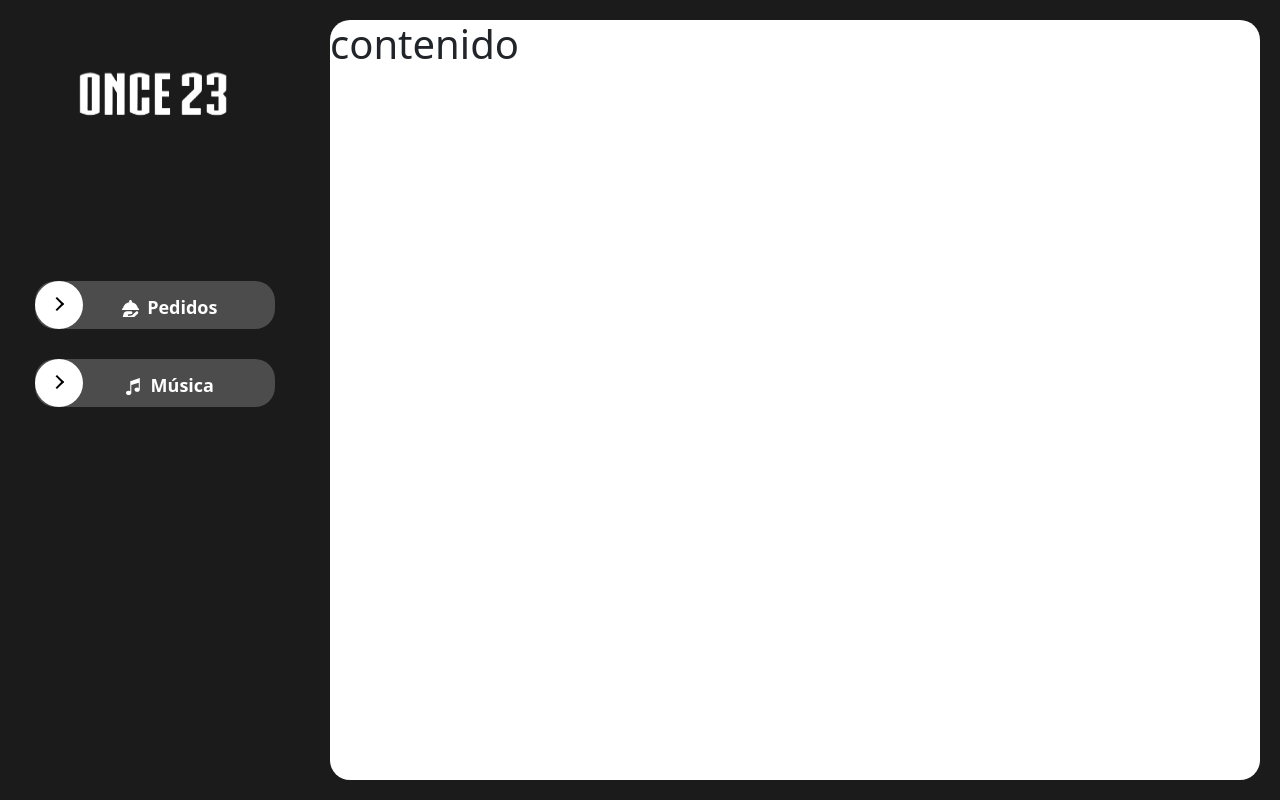
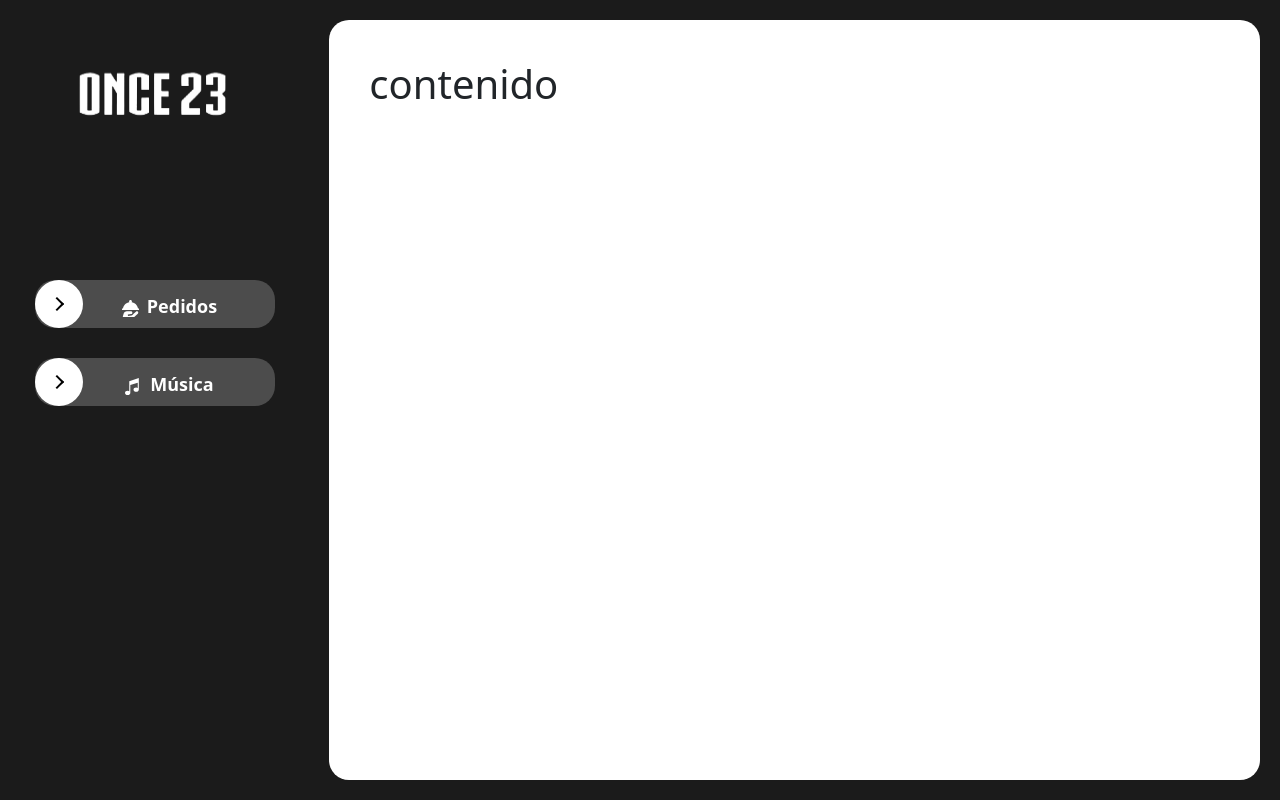
Before and after one commit to DanielFJP/menuApp, a React (Vite) app: page /administracion in a window 1280 px wide. Built offline with nearby package versions, Linux system fonts and the light colour scheme; a small style sheet from the web is missing.

Commit message:
correcion app

```diff
--- a/src/main.jsx
+++ b/src/main.jsx
@@ -1,6 +1,6 @@
 import { StrictMode } from 'react'
 import { createRoot } from 'react-dom/client'
-import { App } from './App'
+import { App } from './app'
 import "bootstrap/dist/css/bootstrap.min.css";
 import './index.css'
 
--- a/src/pages/Administracion/Administracion.css
+++ b/src/pages/Administracion/Administracion.css
@@ -24,6 +24,7 @@ height: 100vh;
     width: 75%;
     margin: 20px;
     border-radius: 20px;
+    padding: 40px;
 }
 
 .logo{
```
